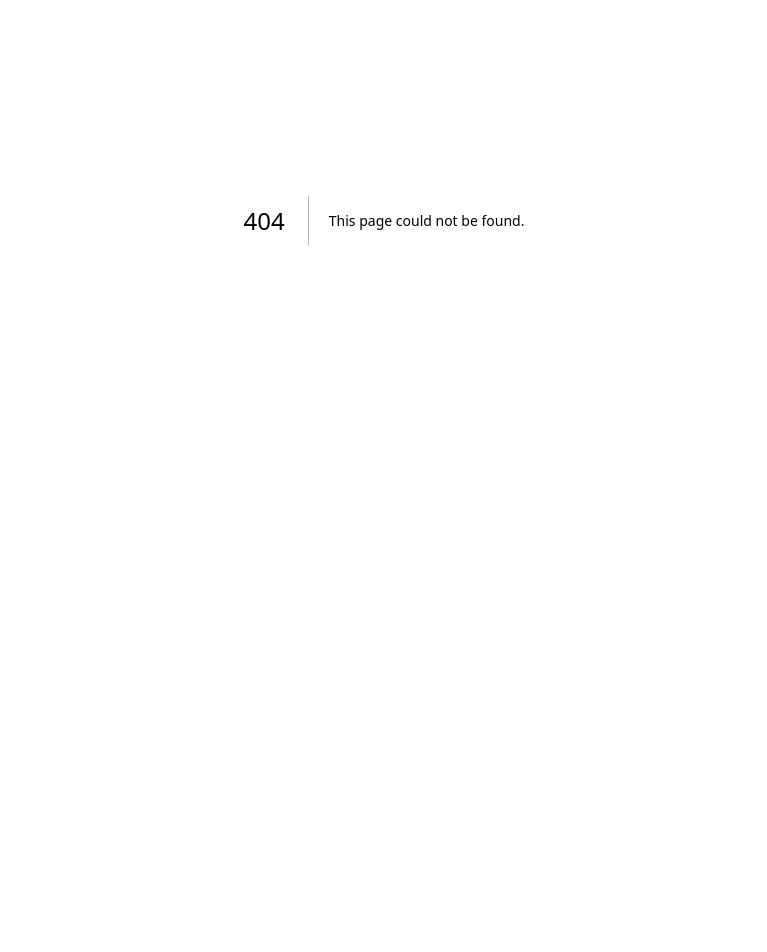
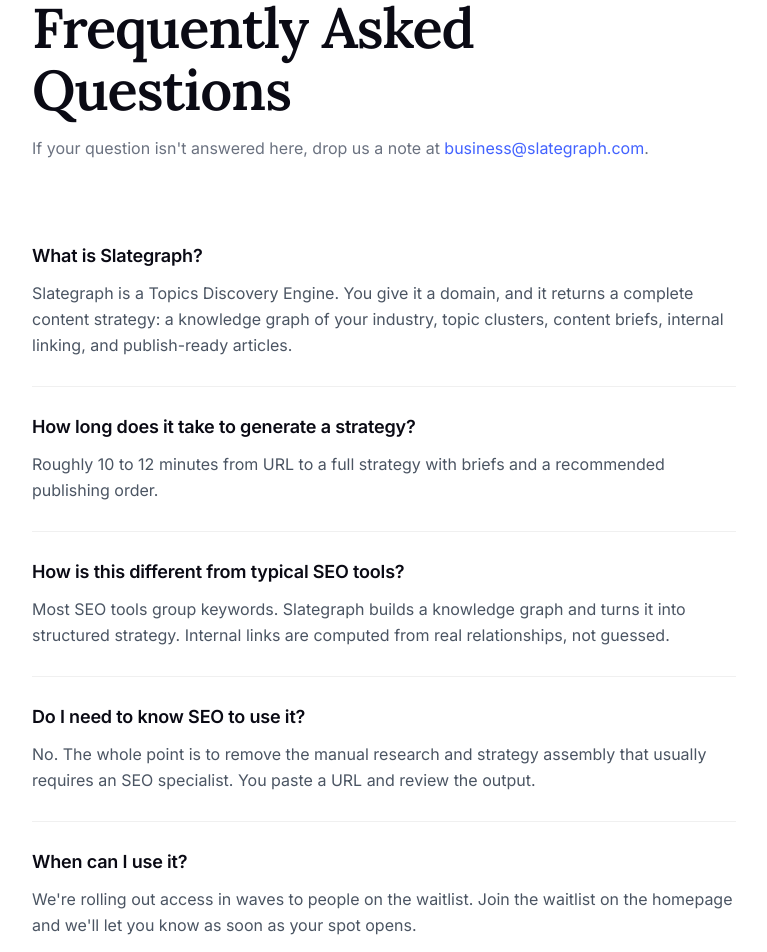
Before and after one commit to dare-tunmise/slategraph-marketing, a Next.js app: page /faq in a window 1280 px wide. Before the commit this address had no page. Shown: the part 180-1132 px from the top of the page, without its empty margins (256-1023 px from the left). Before the commit the page ends 800 px from the top, so only its background shows below. Built offline with nearby package versions, Linux system fonts and the light colour scheme.

Commit message:
added faq and privacy pages

```diff
--- /dev/null
+++ b/app/faq/page.tsx
@@ -0,0 +1,94 @@
+import type { Metadata } from "next";
+import Navbar from "@/components/Navbar";
+import Footer from "@/components/Footer";
+
+export const metadata: Metadata = {
+  title: "FAQ",
+  description: "Common questions about Slategraph and the Topics Discovery Engine.",
+};
+
+const faqs = [
+  {
+    q: "What is Slategraph?",
+    a: "Slategraph is a Topics Discovery Engine. You give it a domain, and it returns a complete content strategy: a knowledge graph of your industry, topic clusters, content briefs, internal linking, and publish-ready articles.",
+  },
+  {
+    q: "How long does it take to generate a strategy?",
+    a: "Roughly 10 to 12 minutes from URL to a full strategy with briefs and a recommended publishing order.",
+  },
+  {
+    q: "How is this different from typical SEO tools?",
+    a: "Most SEO tools group keywords. Slategraph builds a knowledge graph and turns it into structured strategy. Internal links are computed from real relationships, not guessed.",
+  },
+  {
+    q: "Do I need to know SEO to use it?",
+    a: "No. The whole point is to remove the manual research and strategy assembly that usually requires an SEO specialist. You paste a URL and review the output.",
+  },
+  {
+    q: "When can I use it?",
+    a: "We're rolling out access in waves to people on the waitlist. Join the waitlist on the homepage and we'll let you know as soon as your spot opens.",
+  },
+  {
+    q: "How can I contact you?",
+    a: "Email us at business@slategraph.com. We read every message.",
+  },
+];
+
+export default function FaqPage() {
+  return (
+    <>
+      <Navbar />
+      <main className="bg-white">
+        <div className="mx-auto max-w-3xl px-6 lg:px-8 py-20 md:py-28">
+          <h1
+            className="text-[#0A0A14]"
+            style={{
+              fontFamily: "var(--font-lora), Georgia, serif",
+              fontWeight: 600,
+              fontSize: "clamp(36px, 5vw, 56px)",
+              lineHeight: 1.1,
+              letterSpacing: "-0.02em",
+            }}
+          >
+            Frequently Asked Questions
+          </h1>
+          <p
+            className="mt-4 text-[#6B7280]"
+            style={{ fontFamily: "var(--font-inter), system-ui, sans-serif", fontSize: 16 }}
+          >
+            If your question isn&apos;t answered here, drop us a note at{" "}
+            <a href="mailto:business@slategraph.com" className="text-[#4262FF] hover:underline">
+              business@slategraph.com
+            </a>
+            .
+          </p>
+
+          <dl className="mt-14 divide-y divide-[#F0F0F0]">
+            {faqs.map((item) => (
+              <div key={item.q} className="py-7">
+                <dt
+                  className="text-[#0A0A14]"
+                  style={{
+                    fontFamily: "var(--font-inter), system-ui, sans-serif",
+                    fontWeight: 600,
+                    fontSize: 18,
+                    letterSpacing: "-0.01em",
+                  }}
+                >
+                  {item.q}
+                </dt>
+                <dd
+                  className="mt-3 text-[#4B5563] leading-relaxed"
+                  style={{ fontFamily: "var(--font-inter), system-ui, sans-serif", fontSize: 16 }}
+                >
+                  {item.a}
+                </dd>
+              </div>
+            ))}
+          </dl>
+        </div>
+      </main>
+      <Footer />
+    </>
+  );
+}
--- a/app/layout.tsx
+++ b/app/layout.tsx
@@ -54,11 +54,11 @@
 export const metadata: Metadata = {
   metadataBase: new URL(siteUrl),
   title: {
-    default: "SlateGraph — Topics Discovery Engine for Content Strategy",
-    template: "%s | SlateGraph",
+    default: "Slategraph: Topics Discovery Engine for Content Strategy",
+    template: "%s | Slategraph",
   },
   description:
-    "Turn one URL into a full content strategy with SlateGraph's AI-powered Topics Discovery Engine. Map your industry as an interconnected topic graph, detect content gaps, and generate ready-to-publish SEO content.",
+    "Turn one URL into a full content strategy with Slategraph's AI-powered Topics Discovery Engine. Map your industry as an interconnected topic graph, detect content gaps, and generate ready-to-publish SEO content.",
   keywords: [
     "SEO content strategy",
     "topic discovery engine",
@@ -71,9 +71,9 @@
     "keyword research alternative",
     "semantic SEO",
   ],
-  authors: [{ name: "SlateGraph" }],
-  creator: "SlateGraph",
-  publisher: "SlateGraph",
+  authors: [{ name: "Slategraph" }],
+  creator: "Slategraph",
+  publisher: "Slategraph",
   robots: {
     index: true,
     follow: true,
@@ -83,15 +83,15 @@
     type: "website",
     locale: "en_US",
     url: siteUrl,
-    siteName: "SlateGraph",
-    title: "SlateGraph — Topics Discovery Engine for Content Strategy",
+    siteName: "Slategraph",
+    title: "Slategraph: Topics Discovery Engine for Content Strategy",
     description:
       "Map your industry as a network of interconnected concepts. Turn one URL into a full content strategy with AI-powered topic discovery.",
-    images: [{ url: "/og-image.png", width: 1200, height: 630, alt: "SlateGraph Topics Discovery Engine" }],
+    images: [{ url: "/og-image.png", width: 1200, height: 630, alt: "Slategraph Topics Discovery Engine" }],
   },
   twitter: {
     card: "summary_large_image",
-    title: "SlateGraph — Topics Discovery Engine",
+    title: "Slategraph: Topics Discovery Engine",
     description:
       "Turn one URL into a full content strategy. Map industry topics as an interconnected graph and generate SEO content at scale.",
     images: ["/og-image.png"],
@@ -115,8 +115,8 @@
             __html: JSON.stringify({
               "@context": "https://schema.org",
               "@type": "WebSite",
-              name: "SlateGraph",
-              alternateName: ["Slategraph", "slategraph"],
+              name: "Slategraph",
+              alternateName: ["SlateGraph", "slategraph"],
               url: siteUrl,
             }),
           }}
@@ -127,7 +127,7 @@
             __html: JSON.stringify({
               "@context": "https://schema.org",
               "@type": "Organization",
-              name: "SlateGraph",
+              name: "Slategraph",
               url: siteUrl,
               logo: `${siteUrl}/icons/slategraph-logo.png`,
             }),
@@ -139,7 +139,7 @@
             __html: JSON.stringify({
               "@context": "https://schema.org",
               "@type": "SoftwareApplication",
-              name: "SlateGraph",
+              name: "Slategraph",
               applicationCategory: "BusinessApplication",
               description:
                 "AI-powered Topics Discovery Engine that maps your industry as a network of interconnected concepts to generate a full content strategy from one URL.",
--- /dev/null
+++ b/app/privacy/page.tsx
@@ -0,0 +1,62 @@
+import type { Metadata } from "next";
+import Navbar from "@/components/Navbar";
+import Footer from "@/components/Footer";
+
+export const metadata: Metadata = {
+  title: "Privacy Policy",
+  description: "How Slategraph collects, uses, and protects your information.",
+};
+
+export default function PrivacyPage() {
+  return (
+    <>
+      <Navbar />
+      <main className="bg-white">
+        <div className="mx-auto max-w-3xl px-6 lg:px-8 py-20 md:py-28">
+          <h1
+            className="text-[#0A0A14]"
+            style={{
+              fontFamily: "var(--font-lora), Georgia, serif",
+              fontWeight: 600,
+              fontSize: "clamp(36px, 5vw, 56px)",
+              lineHeight: 1.1,
+              letterSpacing: "-0.02em",
+            }}
+          >
+            Privacy Policy
+          </h1>
+          <p
+            className="mt-4 text-[#6B7280]"
+            style={{ fontFamily: "var(--font-inter), system-ui, sans-serif", fontSize: 14 }}
+          >
+            Last updated: April 2026
+          </p>
+
+          <div
+            className="mt-12 space-y-6 text-[#374151] leading-relaxed"
+            style={{ fontFamily: "var(--font-inter), system-ui, sans-serif", fontSize: 16 }}
+          >
+            <p>
+              We&apos;re finalizing our privacy policy ahead of launch. The full
+              document will detail how we collect, use, store, and protect your
+              information when you join our waitlist or use Slategraph.
+            </p>
+            <p>
+              In the meantime, the only data we hold from waitlist signups is
+              your email address, which we use solely to notify you about
+              launch and product updates. We do not sell or share it.
+            </p>
+            <p>
+              Questions before the full policy is published? Reach us at{" "}
+              <a href="mailto:business@slategraph.com" className="text-[#4262FF] hover:underline">
+                business@slategraph.com
+              </a>
+              .
+            </p>
+          </div>
+        </div>
+      </main>
+      <Footer />
+    </>
+  );
+}
--- /dev/null
+++ b/app/terms/page.tsx
@@ -0,0 +1,61 @@
+import type { Metadata } from "next";
+import Navbar from "@/components/Navbar";
+import Footer from "@/components/Footer";
+
+export const metadata: Metadata = {
+  title: "Terms of Service",
+  description: "The terms governing your use of Slategraph and the Topics Discovery Engine.",
+};
+
+export default function TermsPage() {
+  return (
+    <>
+      <Navbar />
+      <main className="bg-white">
+        <div className="mx-auto max-w-3xl px-6 lg:px-8 py-20 md:py-28">
+          <h1
+            className="text-[#0A0A14]"
+            style={{
+              fontFamily: "var(--font-lora), Georgia, serif",
+              fontWeight: 600,
+              fontSize: "clamp(36px, 5vw, 56px)",
+              lineHeight: 1.1,
+              letterSpacing: "-0.02em",
+            }}
+          >
+            Terms of Service
+          </h1>
+          <p
+            className="mt-4 text-[#6B7280]"
+            style={{ fontFamily: "var(--font-inter), system-ui, sans-serif", fontSize: 14 }}
+          >
+            Last updated: April 2026
+          </p>
+
+          <div
+            className="mt-12 space-y-6 text-[#374151] leading-relaxed"
+            style={{ fontFamily: "var(--font-inter), system-ui, sans-serif", fontSize: 16 }}
+          >
+            <p>
+              Slategraph is currently in pre-launch. Our full terms of service
+              will be published before the product is generally available.
+            </p>
+            <p>
+              By joining the waitlist, you agree that we may contact you about
+              the launch and related product updates. You can unsubscribe at
+              any time.
+            </p>
+            <p>
+              Questions before the full terms are published? Reach us at{" "}
+              <a href="mailto:business@slategraph.com" className="text-[#4262FF] hover:underline">
+                business@slategraph.com
+              </a>
+              .
+            </p>
+          </div>
+        </div>
+      </main>
+      <Footer />
+    </>
+  );
+}
--- a/components/Footer.tsx
+++ b/components/Footer.tsx
@@ -7,7 +7,6 @@
 const navColumns: { label: string; href: string }[][] = [
   [
     { label: "FEATURES", href: "#features" },
-    { label: "PRICING", href: "/pricing" },
     { label: "FAQ", href: "/faq" },
   ],
   [
@@ -29,7 +28,7 @@
   };
   const submitting = status === "submitting";
   const success = status === "success";
-  const buttonLabel = success ? "You're in!" : submitting ? "Joining…" : "Join the wait list";
+  const buttonLabel = success ? "You're in!" : submitting ? "Joining…" : "Join the waitlist";
 
   return (
     <footer
@@ -81,7 +80,7 @@
               color: "rgba(255,255,255,0.6)",
             }}
           >
-            From URL to complete content strategy in 7 minutes.
+            From URL to complete content strategy in 10–12 minutes.
           </p>
 
           {/* Desktop: nested gray pill + lime inset button */}
--- a/components/Hero.tsx
+++ b/components/Hero.tsx
@@ -13,7 +13,7 @@
   };
   const submitting = status === "submitting";
   const success = status === "success";
-  const buttonLabel = success ? "You're in!" : submitting ? "Joining…" : "Join the wait list";
+  const buttonLabel = success ? "You're in!" : submitting ? "Joining…" : "Join the waitlist";
 
   return (
     <section
--- a/components/HowItWorks.tsx
+++ b/components/HowItWorks.tsx
@@ -45,7 +45,7 @@
   };
   const submitting = status === "submitting";
   const success = status === "success";
-  const buttonLabel = success ? "You're in!" : submitting ? "Joining…" : "Join the wait list →";
+  const buttonLabel = success ? "You're in!" : submitting ? "Joining…" : "Join the waitlist →";
 
   return (
     <section id="how-it-works" className="bg-white py-20 lg:py-32">
--- a/components/Navbar.tsx
+++ b/components/Navbar.tsx
@@ -83,7 +83,7 @@
   };
   const submitting = status === "submitting";
   const success = status === "success";
-  const waitlistLabel = success ? "You're in!" : submitting ? "Joining…" : "Join the wait list";
+  const waitlistLabel = success ? "You're in!" : submitting ? "Joining…" : "Join the waitlist";
 
   return (
     <>
--- a/components/Product.tsx
+++ b/components/Product.tsx
@@ -46,7 +46,7 @@
                 src={tab.image}
                 alt={`${tab.label} Interface`}
                 className={`
-                  absolute inset-0 w-full h-full object-cover transition-opacity duration-500
+                  absolute inset-0 w-full h-full object-cover object-top transition-opacity duration-500
                   ${activeTab === tab.id ? 'opacity-100 z-10' : 'opacity-0 z-0'}
                 `}
               />
--- a/components/Stats.tsx
+++ b/components/Stats.tsx
@@ -9,33 +9,35 @@
   return { num: parseFloat(m[1]), suffix: m[2], decimals };
 }
 
-/** Animated count-up number */
+/** Animated count-up number (or static string when raw isn't a parseable number) */
 function AnimatedNumber({ raw, active }: { raw: string; active: boolean }) {
-  const { num, suffix, decimals } = parseStat(raw);
+  const parsed = parseStat(raw);
+  const isNumeric = parsed.suffix !== raw || parsed.num !== 0;
   const [val, setVal] = useState(0);
 
   useEffect(() => {
-    if (!active) return;
+    if (!active || !isNumeric) return;
     const duration = 1800;
     const start = performance.now();
     let raf: number;
     const tick = (now: number) => {
       const t = Math.min((now - start) / duration, 1);
       const ease = 1 - Math.pow(1 - t, 3);
-      setVal(parseFloat((num * ease).toFixed(decimals)));
+      setVal(parseFloat((parsed.num * ease).toFixed(parsed.decimals)));
       if (t < 1) raf = requestAnimationFrame(tick);
-      else setVal(num);
+      else setVal(parsed.num);
     };
     raf = requestAnimationFrame(tick);
     return () => cancelAnimationFrame(raf);
-  }, [active, num, decimals]);
+  }, [active, isNumeric, parsed.num, parsed.decimals]);
 
-  const display = decimals > 0 ? val.toFixed(decimals) : Math.round(val);
-  return <>{display}{suffix}</>;
+  if (!isNumeric) return <>{raw}</>;
+  const display = parsed.decimals > 0 ? val.toFixed(parsed.decimals) : Math.round(val);
+  return <>{display}{parsed.suffix}</>;
 }
 
 const stats = [
-  { value: "7",     label: "Minutes to strategy" },
+  { value: "10–12", label: "Minutes to strategy" },
   { value: "250+",  label: "Topics per run"      },
   { value: "99.9%", label: "Uptime Target"       },
   { value: "0",     label: "Manual Input"        },
```
